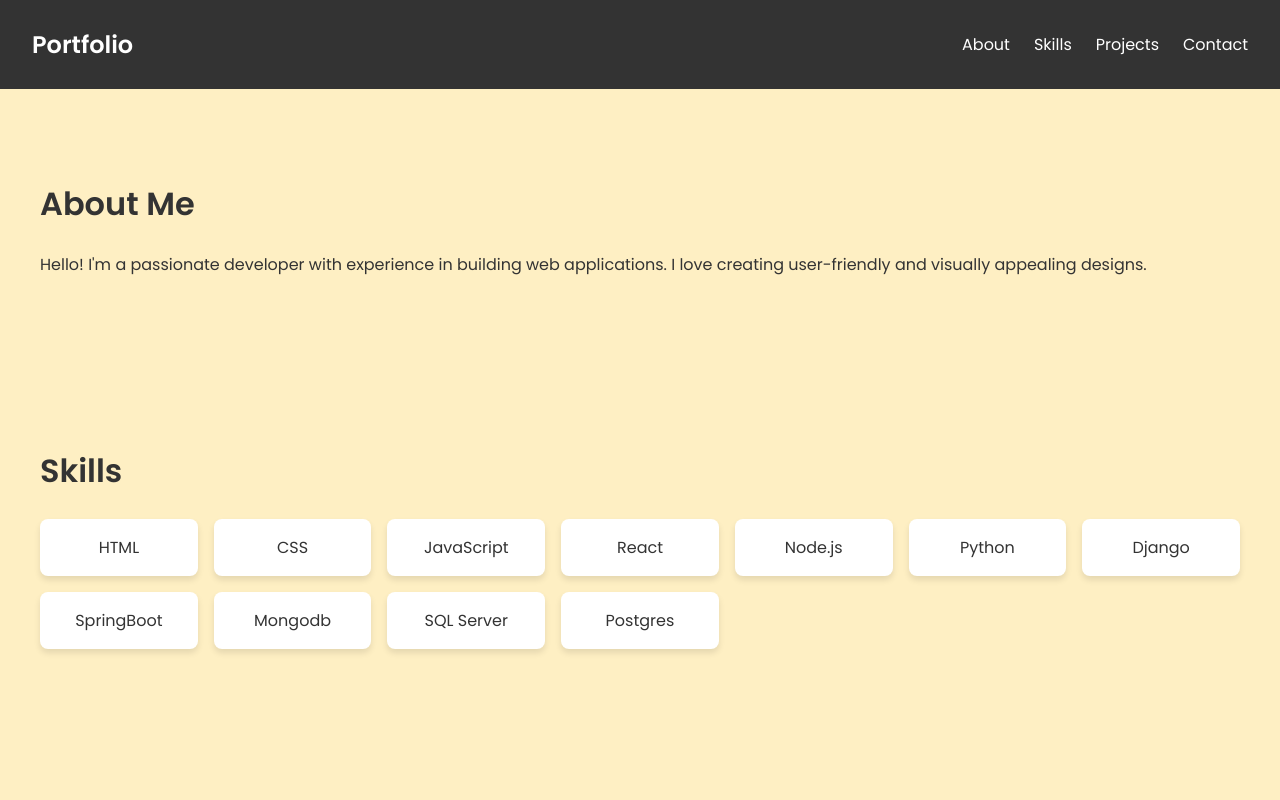
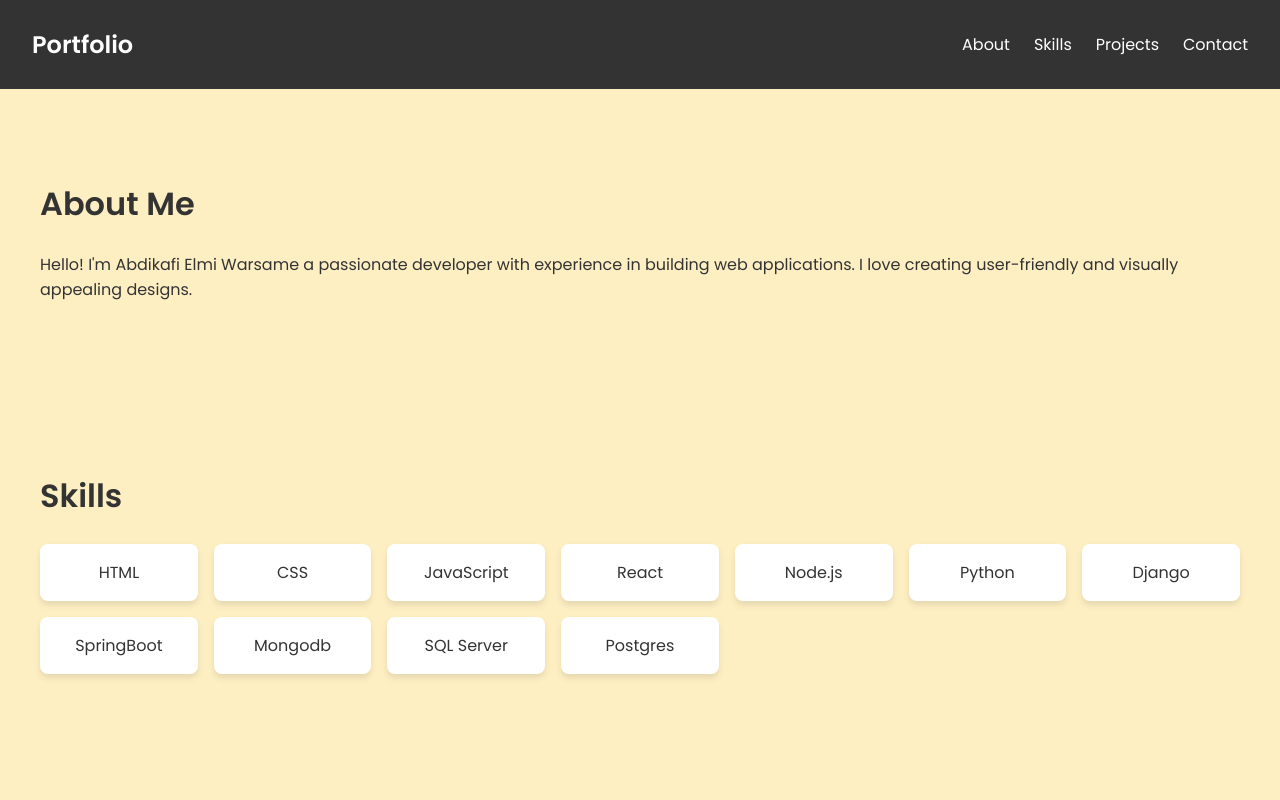
Before and after one commit to abdikafi1/portfolio, a plain HTML site: page index.html in a window 1280 px wide. Shown: the top 800 px of the page. Drawn offline with Linux system fonts and the light colour scheme.

Commit message:
porfoloio abdikafi

```diff
--- a/index.html
+++ b/index.html
@@ -23,7 +23,7 @@
     <main>
         <section id="about" class="section">
             <h2>About Me</h2>
-            <p>Hello! I'm a passionate developer with experience in building web applications. I love creating user-friendly and visually appealing designs.</p>
+            <p>Hello! I'm Abdikafi Elmi Warsame a passionate developer with experience in building web applications. I love creating user-friendly and visually appealing designs.</p>
         </section>
 
         <section id="skills" class="section">
```
